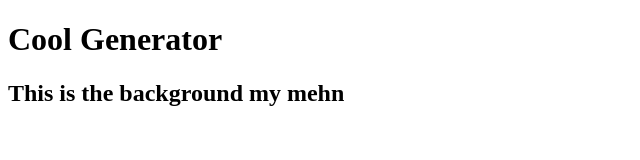
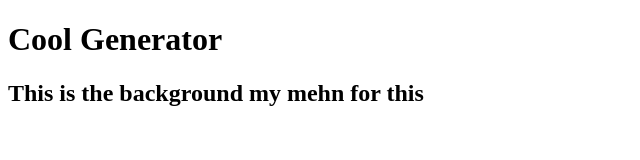
Before and after one commit to jmreguyal/backgroundgenerator, a plain HTML site: page index.html in a window 1280 px wide. Shown: the whole page, without its empty margins (0-640 px from the left). Drawn offline with Linux system fonts and the light colour scheme.

Commit message:
legit changing text

```diff
--- a/index.html
+++ b/index.html
@@ -5,6 +5,6 @@
 </head>
 <body>
 	<h1>Cool Generator</h1>
-	<h2>This is the background my mehn</h2>
+	<h2>This is the background my mehn for this</h2>
 </body>
 </html>
```
